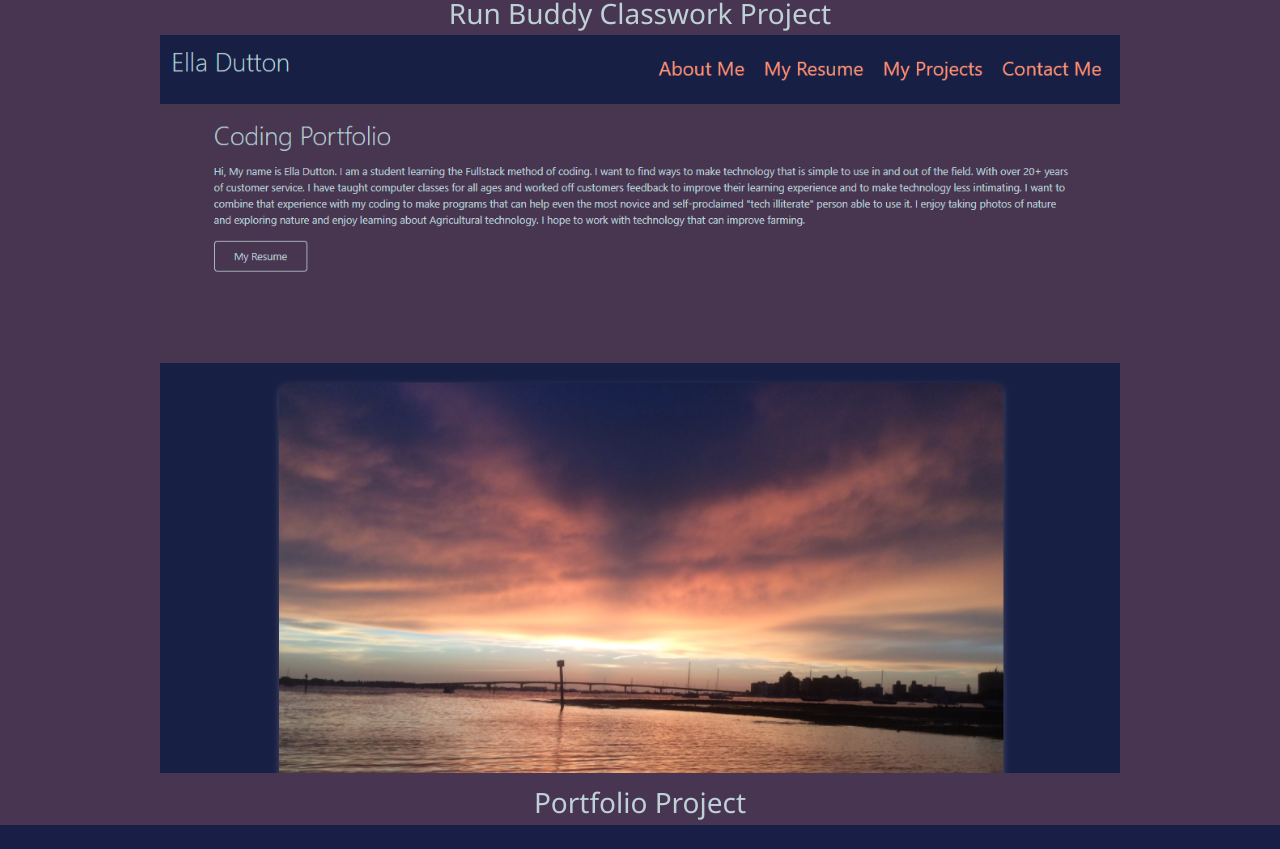
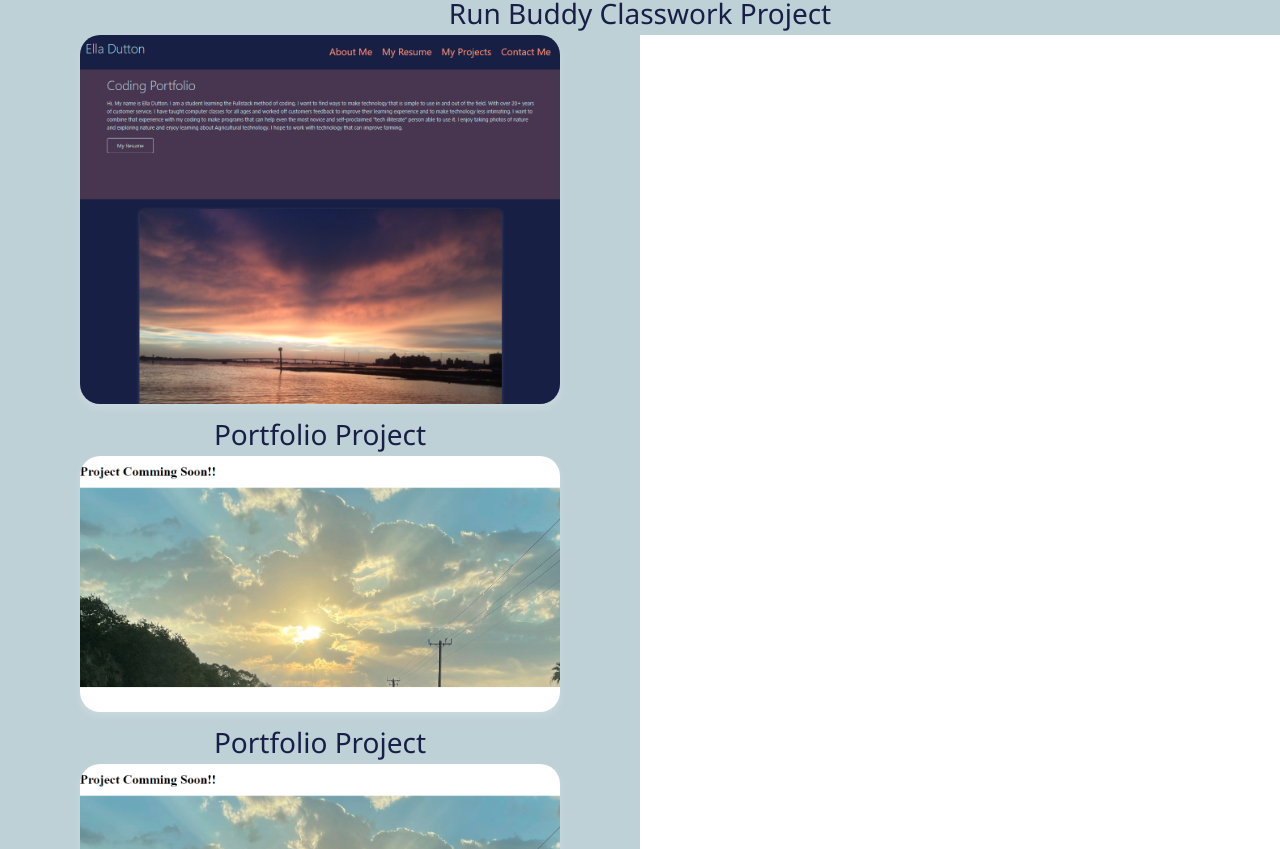
Before and after one commit to EllaCodes2021/Ella-Challenge-2, a plain HTML site: page Projects.html in a window 1280 px wide. Shown: the part 927-1776 px from the top of the page. Drawn offline with Linux system fonts and the light colour scheme.

Commit message:
updated comming soon  project

```diff
--- a/Projects.html
+++ b/Projects.html
@@ -34,9 +34,21 @@
                 <img src="./assets/images/Runbuddy-Demo.png" alt="Run Buddy Class work preview">
                 <a href="https://ellacodes2021.github.io/run-buddy/">Run Buddy Classwork Project</a>
             </div>
-            <div class="project bg-secondary">
+            <div class="project-2 bg-secondary">
                 <img src="./assets/images/Ella-Portfolio-2021.png" alt="Portfolio preview">
                 <a href="https://ellacodes2021.github.io/Ella-Challenge-2/">Portfolio Project</a>
+            </div>
+            <div class="project-2 bg-secondary">
+                <img src="./assets/images/Coming-soon.png" alt="Comming Soon preview">
+                <a href="https://ellacodes2021.github.io/Coming-Soon/">Portfolio Project</a>
+            </div>
+            <div class="project-2 bg-secondary">
+                <img src="./assets/images/Coming-soon.png" alt="Comming Soon preview">
+                <a href="https://ellacodes2021.github.io/Coming-Soon/">Portfolio Project</a>
+            </div>
+            <div class="project-2 bg-secondary">
+                <img src="./assets/images/Coming-soon.png" alt="Comming Soon preview">
+                <a href="https://ellacodes2021.github.io/Coming-Soon/">Portfolio Project</a>
             </div>
         </section>
 
--- a/assets/css/Projects.css
+++ b/assets/css/Projects.css
@@ -34,21 +34,38 @@ p {
 img {
     width: 75%;
     max-width: 1200px;
+    border-radius: 20px;
+    box-shadow: 0 4px 10px rgba(255, 255, 255, 0.2);
 }
 
 
 /* Project Sections */
 .project a {
-    color: var(--second-color);
+    color: var(--first-color);
     font-size: 28px;
     text-align: center;
     align-items: center;
     justify-content: center;
 }
 .project {
+    background-color: var(--second-color);
     align-items: center;
     justify-content: center;
     text-align: center;
+}
+.project-2 {
+    background-color: var(--second-color);
+    align-items: center;
+    justify-content: center;
+    text-align: center;
+    max-width: 50%;
+}
+.project-2 a {
+    color: var(--first-color);
+    font-size: 28px;
+    text-align: center;
+    align-items: center;
+    justify-content: center;
 }
 
 /* Screen Sizes */
```
Also changed, not shown: assets/images/Coming-soon.png (added).
